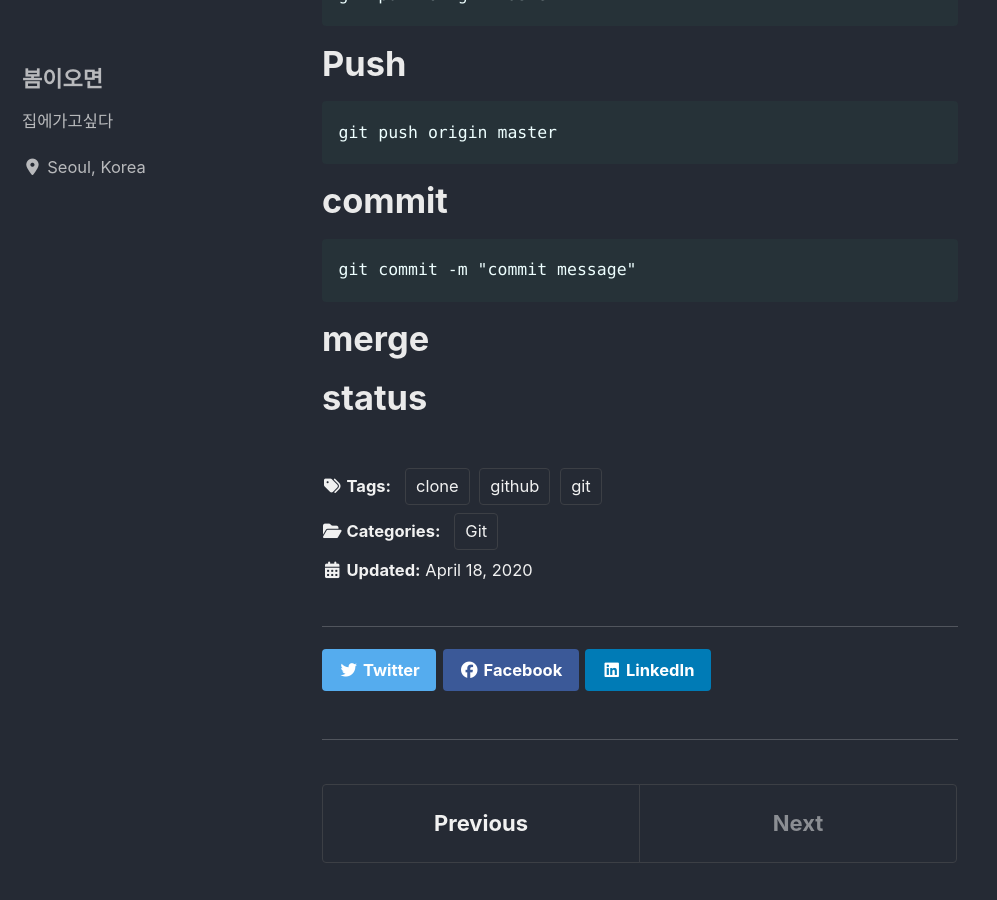
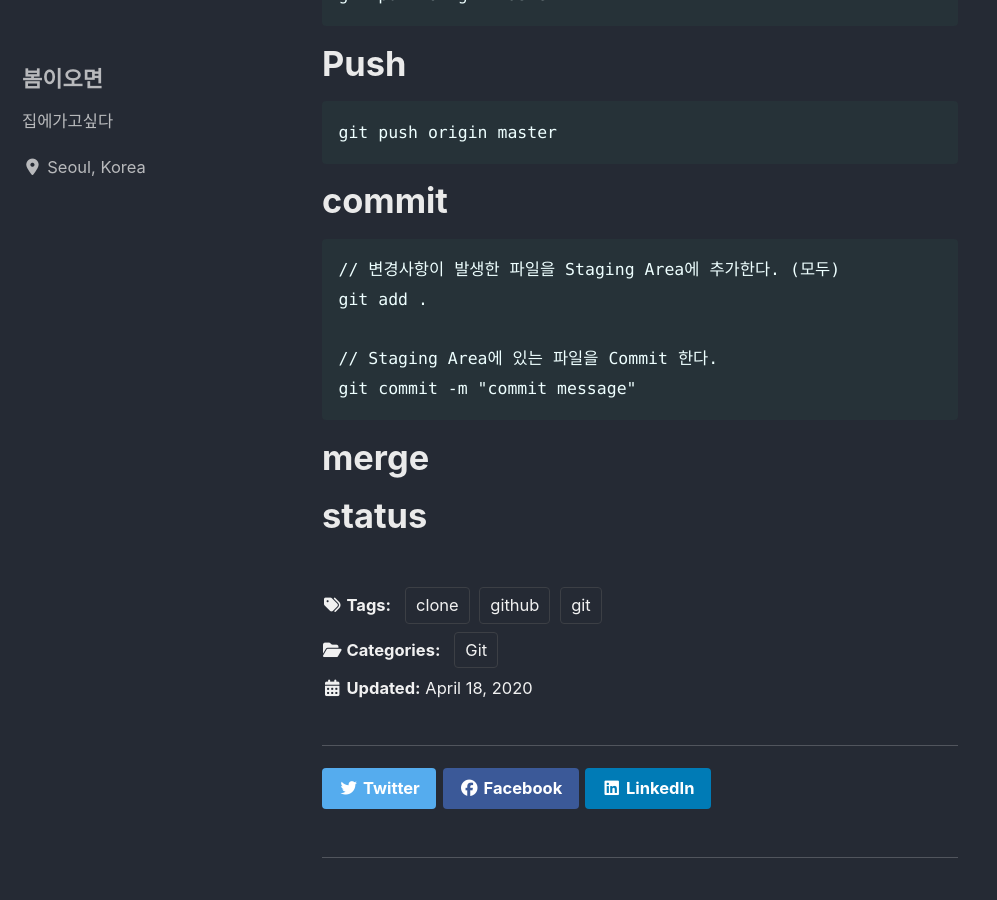
Before and after one commit to springcome/springcome.github.io, a Jekyll site: the page built from _posts/2020-04-18-git-01.md, in a window 1280 px wide and 900 px high, scrolled down 524 px. Shown: the whole window, without its empty margins (0-997 px from the left). Built offline with Jekyll 4.4.1, drawn with Linux system fonts in a browser that asks for light colours; cached includes are drawn as plain includes; nearby versions of some CDN libraries.

Commit message:
git commit 관련내용 수정

````diff
--- a/_posts/2020-04-18-git-01.md
+++ b/_posts/2020-04-18-git-01.md
@@ -29,6 +29,10 @@ git push origin master
 
 # commit
 ```
+// 변경사항이 발생한 파일을 Staging Area에 추가한다. (모두)
+git add .
+
+// Staging Area에 있는 파일을 Commit 한다.
 git commit -m "commit message"
 ```
 
````
